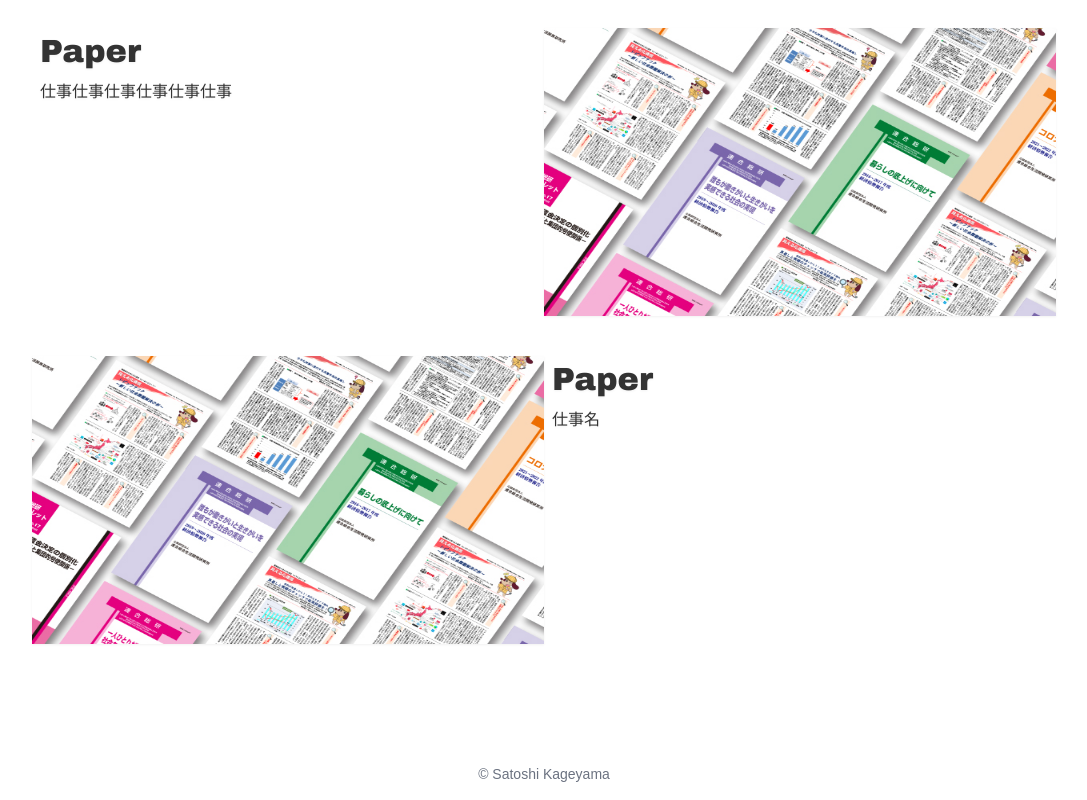
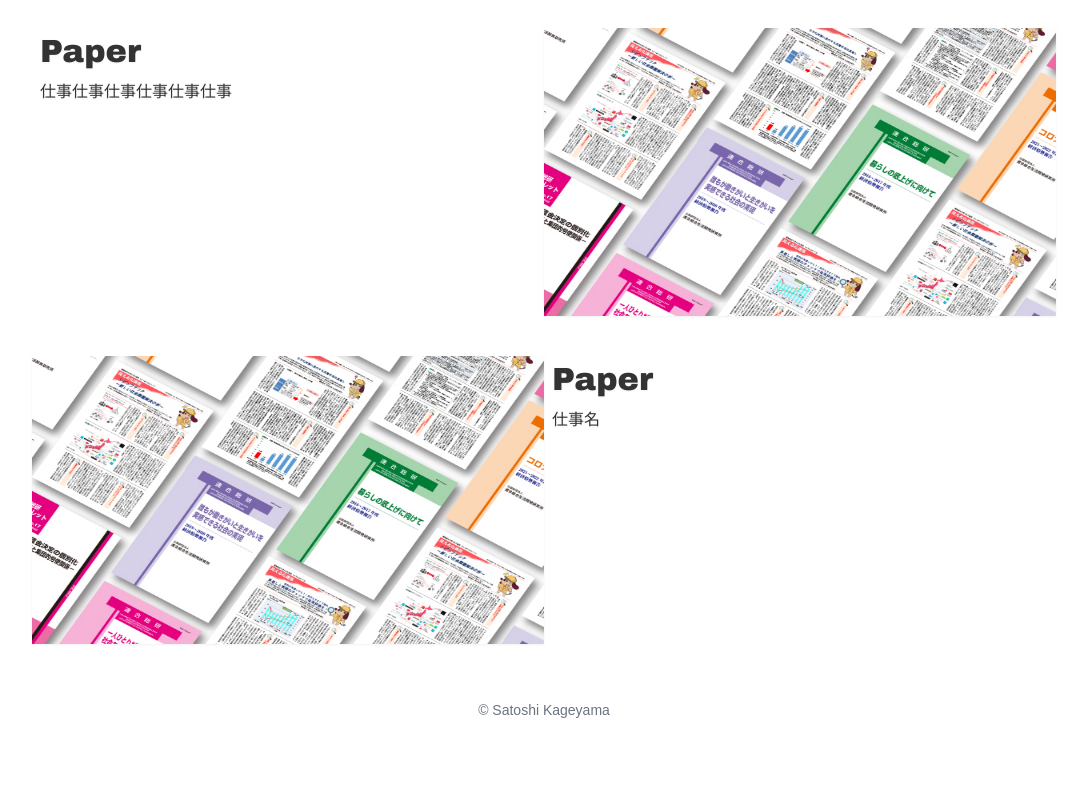
Before and after one commit to 12kagetti12/profile, a Next.js app: page /paper in a window 1280 px wide. Shown: the part 1484-2284 px from the top of the page, without its empty margins (96-1183 px from the left). After the commit the page ends 2220 px from the top, so only its background shows below. Built offline with nearby package versions, Linux system fonts and the light colour scheme.

Commit message:
💄 Fix footer padding

```diff
--- a/src/components/Footer/index.tsx
+++ b/src/components/Footer/index.tsx
@@ -1,6 +1,6 @@
 export function Footer() {
   return (
-    <footer className="flex justify-center pb-24 pt-20 sm:pb-4">
+    <footer className="flex justify-center pb-24 pt-4 sm:pb-4">
       <p className="text-sm text-gray-500">&copy; Satoshi Kageyama</p>
     </footer>
   );
```
